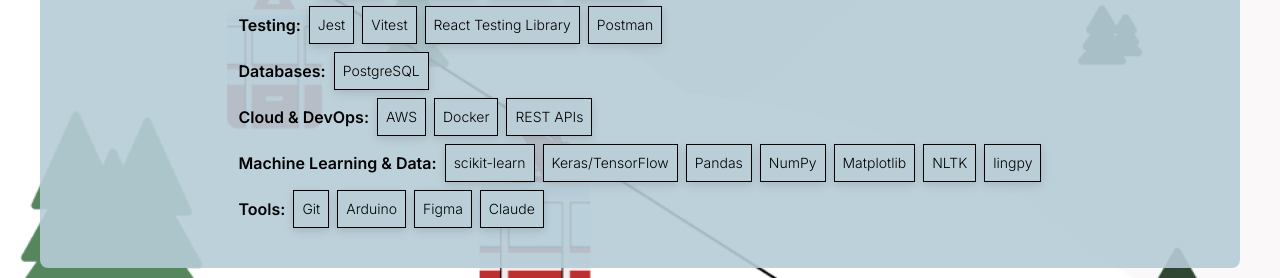
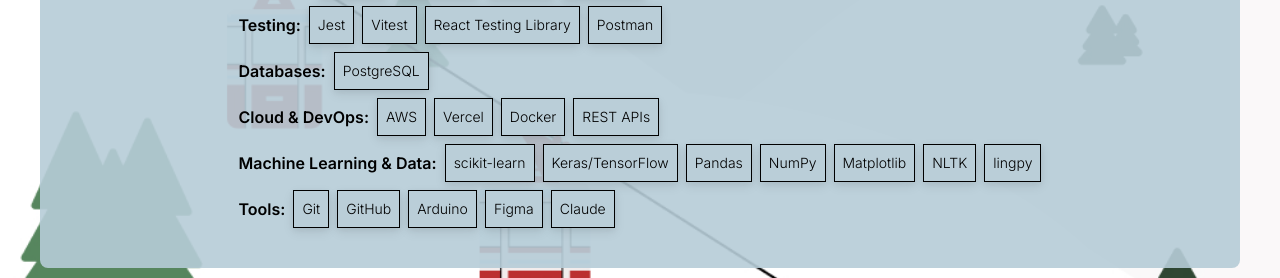
Before and after one commit to jaydenmetcalfe17/HTML-Portfolio, a React (Vite) app: page / in a window 1280 px wide. Shown: the part 1510-1788 px from the top of the page. Built offline with nearby package versions, Linux system fonts and the light colour scheme; a web font is replaced by a local one.

Commit message:
resume update

```diff
--- a/src/pages/HomePage.jsx
+++ b/src/pages/HomePage.jsx
@@ -130,6 +130,7 @@
                         <h2 className="font-semibold">Cloud & DevOps: </h2>
                         <div className="font-light flex gap-2 flex-wrap">
                             <StackBox tool={"AWS"}/>
+                            <StackBox tool={"Vercel"}/>
                             <StackBox tool={"Docker"}/>
                             <StackBox tool={"REST APIs"}/>
                         </div>
@@ -150,6 +151,7 @@
                         <h2 className="font-semibold">Tools: </h2>
                         <div className="font-light flex gap-2 flex-wrap">
                             <StackBox tool={"Git"}/>
+                            <StackBox tool={"GitHub"}/>
                             <StackBox tool={"Arduino"}/>
                             <StackBox tool={"Figma"}/>
                             <StackBox tool={"Claude"}/>
```
Also changed, not shown: 1 other file (tests, documents, lock files or other folders).
